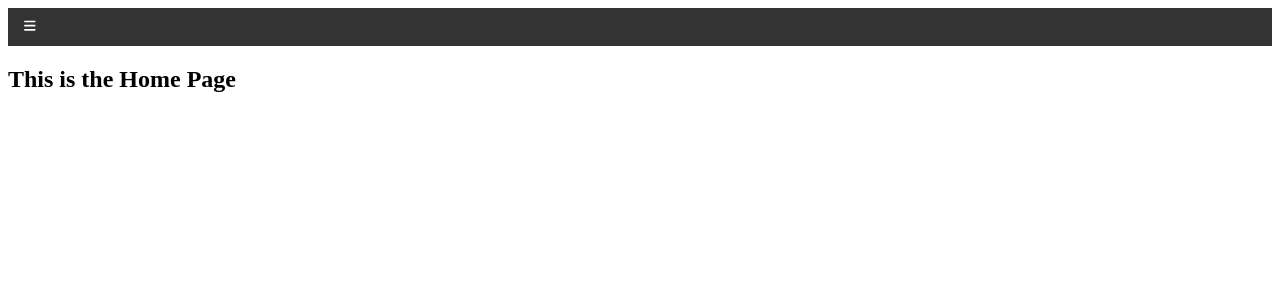
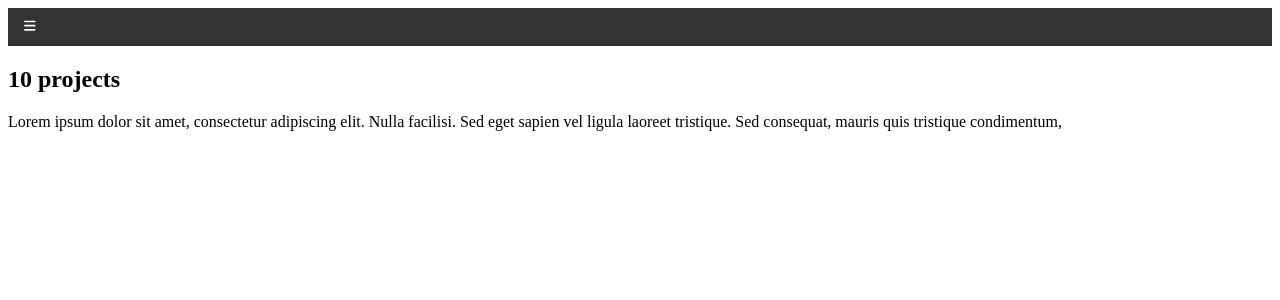
Before and after one commit to DHLabFUV/DHLab-Website-Official, a React (Create React App) app: page / in a window 1280 px wide. Shown: the top 300 px of the page. Built offline with nearby package versions, Linux system fonts and the light colour scheme.

Commit message:
intial update page archives

```diff
--- a/src/frontend/archives/archives.js
+++ b/src/frontend/archives/archives.js
@@ -3,7 +3,8 @@ import React from 'react';
 function Archives() {
   return (
     <div>
-      <p>This is the Archives</p>
+      <h1>10 projects</h1>
+      <p>Lorem ipsum dolor sit amet, consectetur adipiscing elit. Nulla facilisi. Sed eget sapien vel ligula laoreet tristique. Sed consequat, mauris quis tristique condimentum,</p>
     </div>
   );
 }
--- a/src/frontend/homepage/homepage.js
+++ b/src/frontend/homepage/homepage.js
@@ -3,7 +3,8 @@ import React from 'react';
 function HomePage() {
   return (
     <div>
-      <h2>This is the Home Page</h2>
+      <h2>10 projects</h2>
+      <p>Lorem ipsum dolor sit amet, consectetur adipiscing elit. Nulla facilisi. Sed eget sapien vel ligula laoreet tristique. Sed consequat, mauris quis tristique condimentum,</p>
     </div>
   );
 }
```
